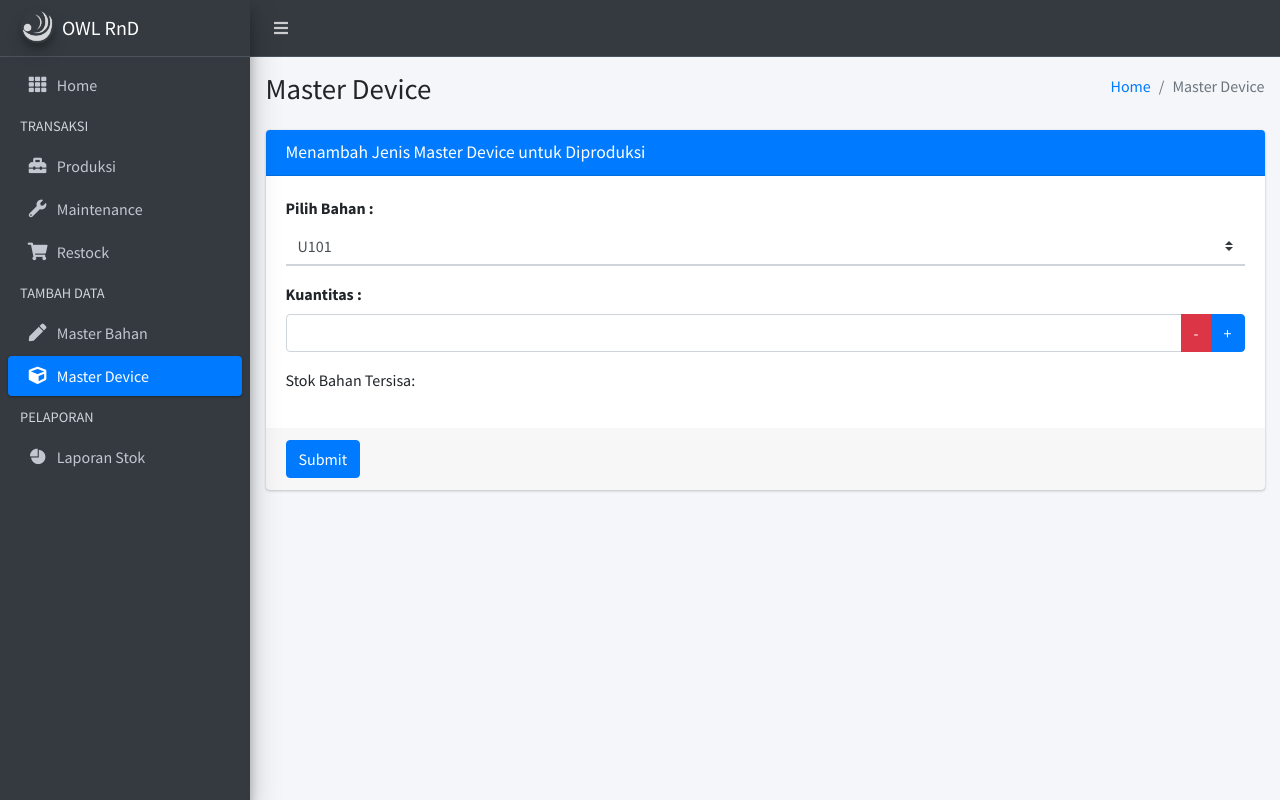
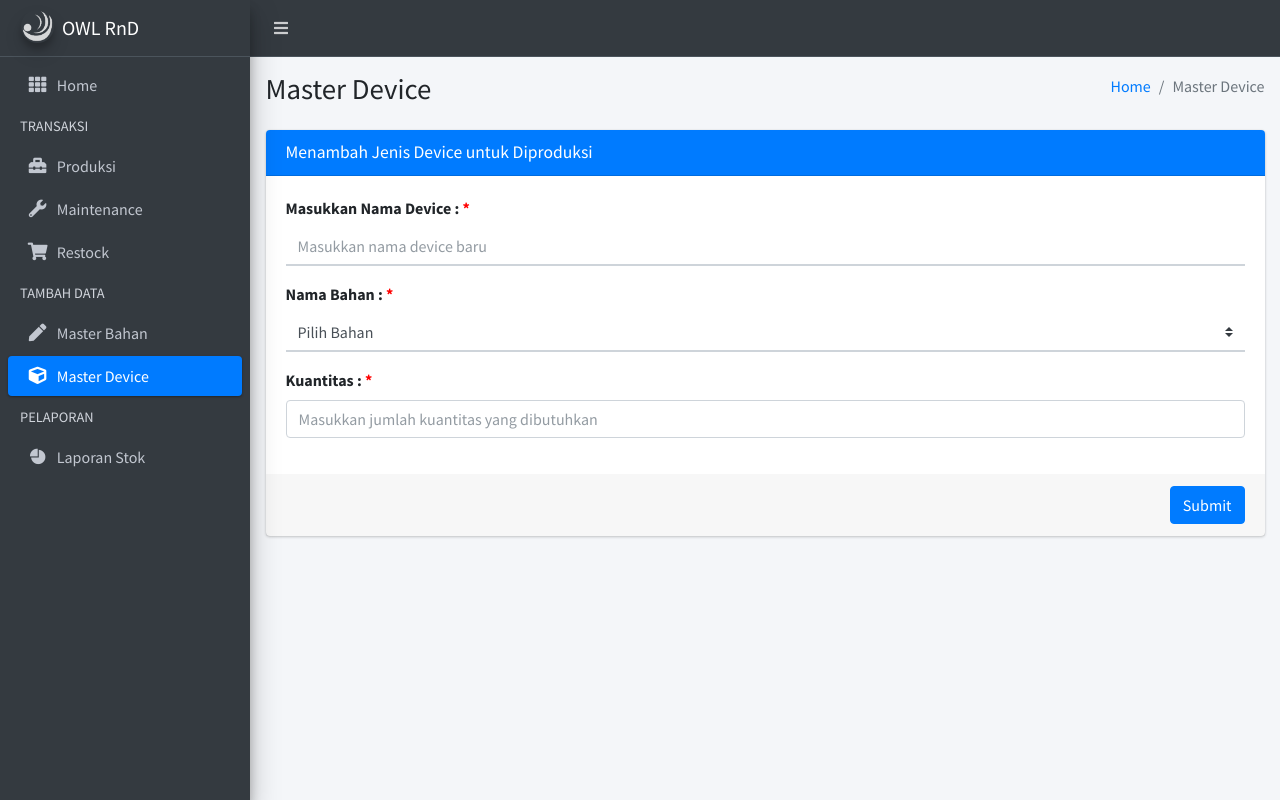
Before and after one commit to munovrizall/owl_inventory, a PHP site: page /master_device.php in a window 1280 px wide. Run offline with PHP 8.4, Linux system fonts and the light colour scheme; data that the repository does not hold is empty; some libraries are stand-ins or nearby versions.

Commit message:
Update master_device.php

```diff
--- a/master_device.php
+++ b/master_device.php
@@ -1,4 +1,6 @@
 <?php
+session_start();
+
 $serverName = "localhost";
 $userName = "root";
 $password = "";
@@ -10,36 +12,27 @@ if ($conn->connect_error) {
     die("Connection failed: " . $conn->connect_error);
 }
 
-$stockQuantity = ""; // Default value, replace it with the actual stock quantity based on the selected item from the database
+if ($_SERVER["REQUEST_METHOD"] == "POST") {
+    $namaDevice = $_POST["namaDevice"];
 
-if (isset($_POST['quantity'])) {
-    $selectedItemId = $_POST['selectedItem'];
-    // Fetch the stock quantity from the database based on the selected item
-    $query = "SELECT quantity FROM stokbahan WHERE stok_id = ?";
+    $query = "INSERT INTO masterkelompok (nama_kelompok) VALUES (?)";
     $stmt = $conn->prepare($query);
-    $stmt->bind_param("i", $selectedItemId);
-    $stmt->execute();
-    $stmt->bind_result($stockQuantity);
-    $stmt->fetch();
-    $stmt->close();
+    $stmt->bind_param("s", $namaDevice);
 
-    // Check if the submitted quantity is greater than the available stock
-    $submittedQuantity = $_POST['quantity'];
-    if ($submittedQuantity > $stockQuantity) {
-        // Quantity exceeds available stock, handle accordingly (e.g., show an error message)
-        echo "Stok bahan tidak mencukupi.";
-        exit();
-    } elseif ($submittedQuantity == "") {
-        echo "$stockQuantity";
-        exit();
-    } elseif ($submittedQuantity <= 0) {
-        echo "Kuantitas yang dimasukkan harus lebih besar dari";
-        exit();
+    if ($stmt->execute()) {
+        echo "Data berhasil ditambahkan ke tabel masterbahan.";
+    } else {
+        echo "Error: " . $stmt->error;
     }
 
-    // Return the updated stock quantity
-    echo $stockQuantity;
-    exit();
+    $stmt->close();
+}
+// Fetch data from masterkelompok table
+$queryMasterBahan = "SELECT nama FROM masterbahan";
+$resultMasterBahan = $conn->query($queryMasterBahan);
+
+if (!$resultMasterBahan) {
+    die("Error fetching kelompok data: " . $conn->error);
 }
 
 ?>
@@ -49,7 +42,7 @@ if (isset($_POST['quantity'])) {
 <head>
     <meta charset="utf-8">
     <meta name="viewport" content="width=device-width, initial-scale=1">
-    <title>Master Device</title>
+    <title>Master Bahan</title>
 
     <link rel="icon" href="assets/adminlte/dist/img/OWLlogo.png" type="image/x-icon">
     <!-- Google Font: Source Sans Pro -->
@@ -60,6 +53,16 @@ if (isset($_POST['quantity'])) {
     <link rel="stylesheet" href="assets/adminlte/dist/css/adminlte.min.css">
     <!-- Ionicons -->
     <link rel="stylesheet" href="https://code.ionicframework.com/ionicons/2.0.1/css/ionicons.min.css">
+    <!-- Sweetalert2 -->
+    <link rel="stylesheet" href="assets/adminlte/plugins/sweetalert2-theme-bootstrap-4/bootstrap-4.min.css">
+
+    <style>
+        .input-group-append label {
+            margin-right: 24px;
+        }
+    </style>
+
+
 </head>
 
 <body class="hold-transition sidebar-mini">
@@ -181,39 +184,45 @@ if (isset($_POST['quantity'])) {
                     <!-- general form elements -->
                     <div class="card card-primary">
                         <div class="card-header">
-                            <h3 class="card-title">Menambah Jenis Master Device untuk Diproduksi</h3>
+                            <h3 class="card-title">Menambah Jenis Device untuk Diproduksi</h3>
                         </div>
                         <!-- /.card-header -->
                         <!-- form start -->
-                        <form id="maintenanceForm">
+                        <form id="masterDeviceForm">
                             <div class="card-body">
                                 <div class="form-group">
-                                    <label for="exampleSelectBorderWidth2">Pilih Bahan :</label>
-                                    <select class="custom-select form-control-border border-width-2" id="pilihBahanMaintenance" name="selectedItem">
-                                        <option value="1">U101</option>
-                                        <option value="10">R102</option>
-                                        <option value="11">L203</option>
+                                    <div class="row">
+                                        <div class="col">
+                                            <label for="namaDevice">Masukkan Nama Device : <span style="color: red;">*</span></label>
+                                            <input type="text" class="form-control form-control-border border-width-2" id="namaDevice" name="namaDevice" placeholder="Masukkan nama device baru">
+                                        </div>
+                                    </div>
+                                </div>
+                                <div class="form-group">
+                                    <label for="namaBahan">Nama Bahan : <span style="color: red;">*</span></label>
+                                    <select class="custom-select form-control-border border-width-2" id="namaBahan" name="namaBahan" searchable="Search here...">
+                                        <option value="" selected disabled>Pilih Bahan</option>
+                                        <?php
+                                        while ($row = $resultMasterBahan->fetch_assoc()) {
+                                            echo '<option value="' . $row['nama'] . '">' . $row['nama'] . '</option>';
+                                        }
+                                        ?>
                                     </select>
                                 </div>
                                 <div class="form-group">
-                                    <label for="quantity">Kuantitas :</label>
+                                    <label for="quantity">Kuantitas : <span style="color: red;">*</span></label>
                                     <div class="input-group">
                                         <!-- Input untuk kuantitas -->
-                                        <input type="number" class="form-control" id="quantity" name="quantity" min="0" value="">
-                                        <!-- Tombol-tombol untuk menambah dan mengurangi kuantitas -->
-                                        <div class="input-group-append">
-                                            <button type="button" class="btn btn-block btn-danger" onclick="decreaseQuantity()">-</button>
-                                            <button type="button" class="btn btn-primary" onclick="increaseQuantity()">+</button>
-                                        </div>
+                                        <input type="number" class="form-control" id="quantity" name="quantity" min="0" value="" placeholder="Masukkan jumlah kuantitas yang dibutuhkan">
+
                                     </div>
                                 </div>
-                                <p id="stockMessage">Stok Bahan Tersisa: <?php echo $stockQuantity; ?></p>
                             </div>
                             <!-- /.card-body -->
-                            <div class="card-footer">
-                                <button type="button" class="btn btn-primary" onclick="validateAndFetchStock()">Submit</button>
-                            </div>
                         </form>
+                        <div class="card-footer d-flex justify-content-end">
+                            <button type="button" class="btn btn-primary" onclick="if(validateForm()) { validateSuccess(); resetForm(); }">Submit</button>
+                        </div>
                     </div>
                     <!-- general form elements -->
                     <!-- /.card -->
@@ -241,57 +250,58 @@ if (isset($_POST['quantity'])) {
     <script src="assets/adminlte/plugins/bs-custom-file-input/bs-custom-file-input.min.js"></script>
     <!-- AdminLTE App -->
     <script src="assets/adminlte/dist/js/adminlte.min.js"></script>
+    <!-- SweetAlert2 Toast -->
+    <script src="assets/adminlte/plugins/sweetalert2/sweetalert2.min.js"></script>
     <!-- Page specific script -->
     <script>
-        $(function() {
-            bsCustomFileInput.init();
 
-            // Add an event listener to the select element
-            $("#pilihBahanMaintenance").change(function() {
-                validateAndFetchStock();
-            });
-        });
+        function validateForm() {
+            var selectedItem = document.getElementById("namaDevice").value;
+            var nama = document.getElementById("namaBahan").value;
+            var quantity = document.getElementById("quantity").value;
 
-        function decreaseQuantity() {
-            var quantityInput = document.getElementById("quantity");
-            if (quantityInput.value > 0) {
-                quantityInput.value--;
-                updateStockMessage();
+            if (selectedItem === "" || nama === "" ||quantity === "" || quantity <= 0) {
+                Swal.fire({
+                    icon: 'error',
+                    title: 'Oops...',
+                    text: 'Harap lengkapi semua formulir!',
+                });
+                return false;
             }
+
+            return true;
         }
 
-        function increaseQuantity() {
-            var quantityInput = document.getElementById("quantity");
-            quantityInput.value++;
-            updateStockMessage();
-        }
 
-        function updateStockMessage() {
-            var stockMessage = document.getElementById("stockMessage");
-            var selectedQuantity = parseInt(document.getElementById("quantity").value, 10);
+        function validateSuccess() {
+            // Get the form data
+            var formData = $("#masterDeviceForm").serialize();
 
-            // Update stock message dynamically based on the selected item's stock quantity
-            stockMessage.innerText = "Stok Bahan Tersisa: " + (<?php echo $stockQuantity; ?> - selectedQuantity);
-        }
-
-        function validateAndFetchStock() {
-            // Get the form data
-            var formData = $("#maintenanceForm").serialize();
-
-            // Use AJAX to submit the form data and fetch the updated stock quantity
             $.ajax({
                 type: "POST",
-                url: "maintenance.php",
+                url: "master_device.php",
                 data: formData,
                 success: function(response) {
-                    // Update the stock message with the fetched quantity
-                    document.getElementById("stockMessage").innerText = "Stok Bahan Tersisa: " + response;
+                    Swal.fire({
+                        toast: true,
+                        position: 'top-end',
+                        icon: 'success',
+                        title: 'Device berhasil didaftarkan!',
+                        showConfirmButton: false,
+                        timer: 3000
+                    });
+
                 },
                 error: function(error) {
-                    alert("Error fetching stock quantity.");
+                    alert("Error mendaftarkan barang.");
                 }
             });
         }
+
+        function resetForm() {
+            document.getElementById("masterDeviceForm").reset();
+        }
+
     </script>
 </body>
 
```
